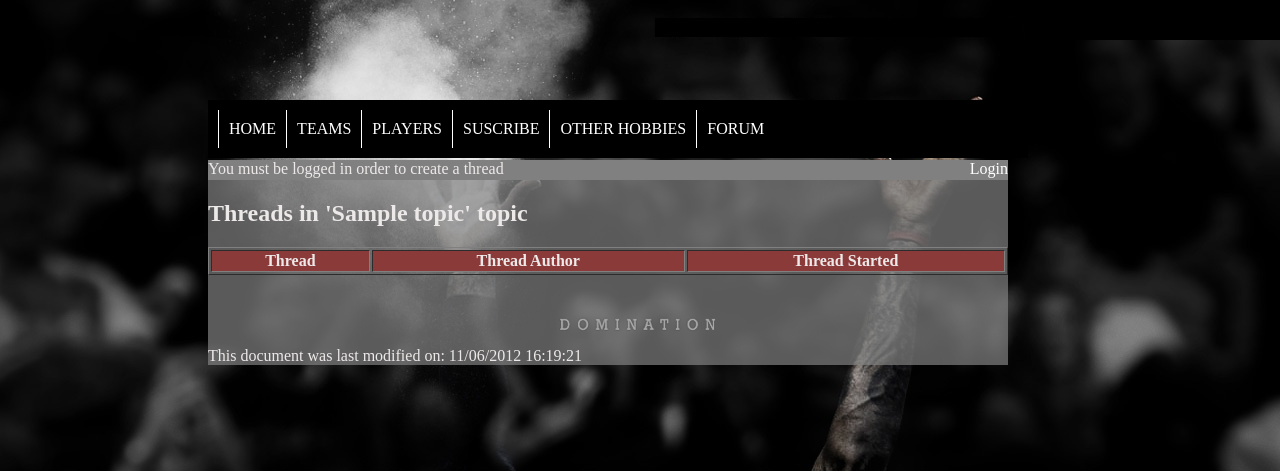
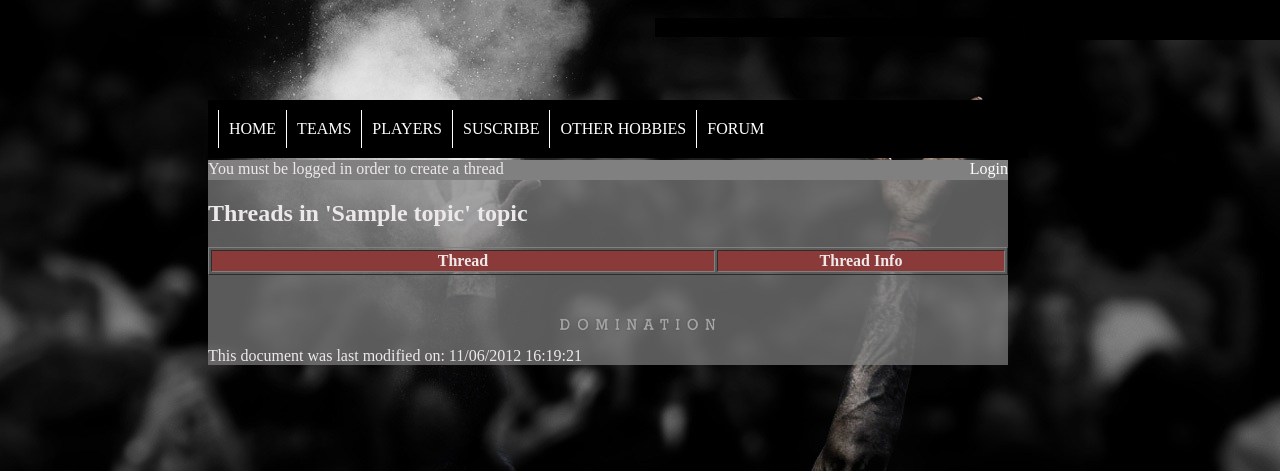
Before and after one commit to HenryM88/MyWebsite, a PHP site: page /topic.php?id=1 in a window 1280 px wide. Shown: the top 471 px of the page. Run offline with PHP 8.4, Linux system fonts and the light colour scheme; tables that the repository leaves empty or names only in its code hold one stand-in row (values such as "Sample post"); a stand-in replaces the project's code that opens the database connection; lists and menus that the app fills with data are empty; some libraries are stand-ins or nearby versions.

Commit message:
added some thread info, a few minor css changes
- figured out the query to get when threads was last updated (through
the latest post date)
- was unable to figure out the query to get when the topic was last
updated so just left it with just when it was created, added that field
to the database

```diff
--- a/create_topic.php
+++ b/create_topic.php
@@ -19,9 +19,11 @@ include 'header.php';
 				//form has been posted so save
 				$sql = "INSERT INTO topics(
 						topic_name,
-						topic_description)
+						topic_description,
+						topic_date)
 				VALUES ('".mysql_real_escape_string($_POST[topic_name]) ."','"
-						.mysql_real_escape_string($_POST[topic_description]) . "');";
+						.mysql_real_escape_string($_POST[topic_description]) . "',
+						NOW());";
 				$result = mysql_query($sql) or die(mysql_error());
 
 
--- a/css/mystyle.css
+++ b/css/mystyle.css
@@ -126,6 +126,9 @@ width:500px;
 .forumTable{
 width:800px;
 }
+.leftForumColumn{
+width:500px;
+}
 #loginLogoutMenu{
 width:400px;
 text-align:right;
--- a/players.php
+++ b/players.php
@@ -64,7 +64,6 @@
 			Update: Found out that the nba site does not have some id integrated into the url when searching for player info so I can use it instead of espn for the functionality I orignally
 			intended, though I prefer using espn more. Anyway if I use nba.com instead, I would be able to create a text field here, allowing the user to type a name of a player, in which
 			then this page would scrap the html from the nba site and display it here. I would come back to this after working on the forum. <br />
-			Update: Had it working but forgot to save a few days ago and then I uploaded a old version to the server.
 			</p>
 			</br>
 			<div id="div1" ondrop="drop(event)" ondragover="allowDrop(event)"></div>
--- a/topic.php
+++ b/topic.php
@@ -25,16 +25,21 @@ include 'header.php';
 						echo '<h2>Threads in \'' . $row['topic_name'] . '\' topic</h2>';
 					}
 					//query for threads
-					$sql= "SELECT
+					$sql= "SELECT *
+					FROM (SELECT
 							thread_id,
 							thread_subject,
 							thread_date,
 							thread_topic,
-							thread_author
+							thread_author,
+							post_date as thread_last_updated
 							FROM
-								threads
+								threads, posts
 							WHERE
-								thread_topic = ". mysql_real_escape_string($_GET['id']);
+								thread_topic = " . mysql_real_escape_string($_GET['id']) .
+							" AND post_thread=thread_id
+							ORDER BY post_date DESC) AS x
+							GROUP BY thread_id;";
 					$result = mysql_query($sql);
 					if(!$result){
 						"There are no threads in this topic yet.";
@@ -43,15 +48,15 @@ include 'header.php';
 						//make a table to list the threads
 						echo '<table border="1" class="forumTable">
 						<tr class="forumTableHeader">
-						<th>Thread</th>
-						<th>Thread Author</th>
-						<th>Thread Started</th>
+						<th class="leftForumColumn">Thread</th>
+						<th>Thread Info</th>
 						</tr>';
 						while($row=mysql_fetch_assoc($result)){
 							echo '<tr class="tableRows">';
 							echo '<td><h3><a href="thread.php?id=' .$row['thread_id'] . '">' .  $row['thread_subject'] . '</a></h3></td>';
-							echo '<td>'. $row['thread_author'] . '</td>';
-							echo '<td>'. $row['thread_date'] . '</td>';
+							echo '<td>Thread Creator: '. $row['thread_author'] . '<br />
+							Thread Started: ' . $row['thread_date'] . '<br />
+							Thread Last Updated: ' . $row['thread_last_updated'] . '</td>';
 							echo '</tr>';
 						}
 						echo '</table>';
```
Also changed, not shown: forum.php (+7 -6 lines).
